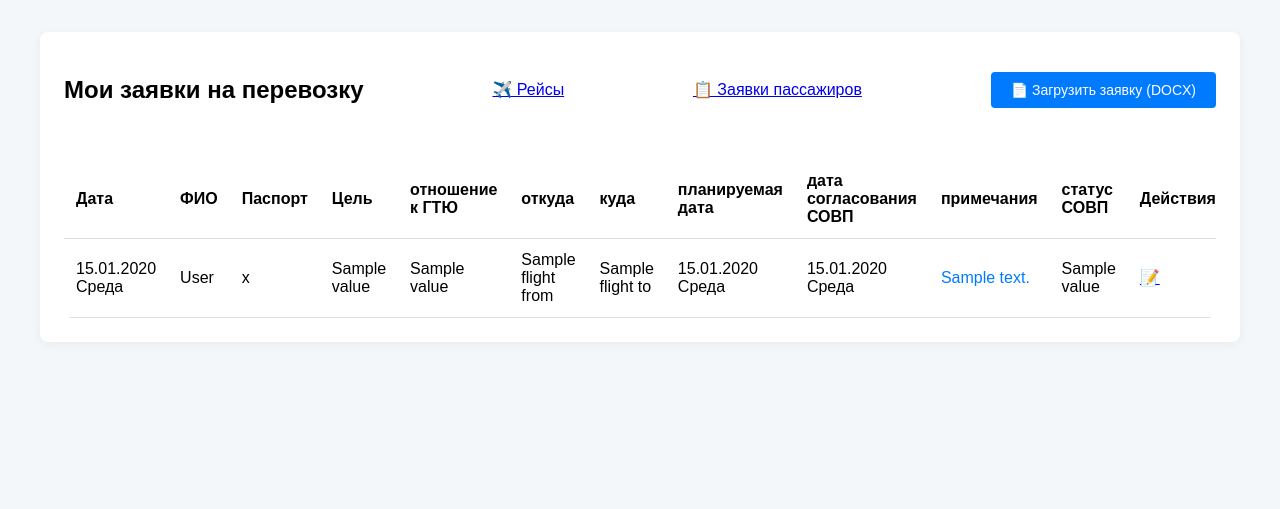
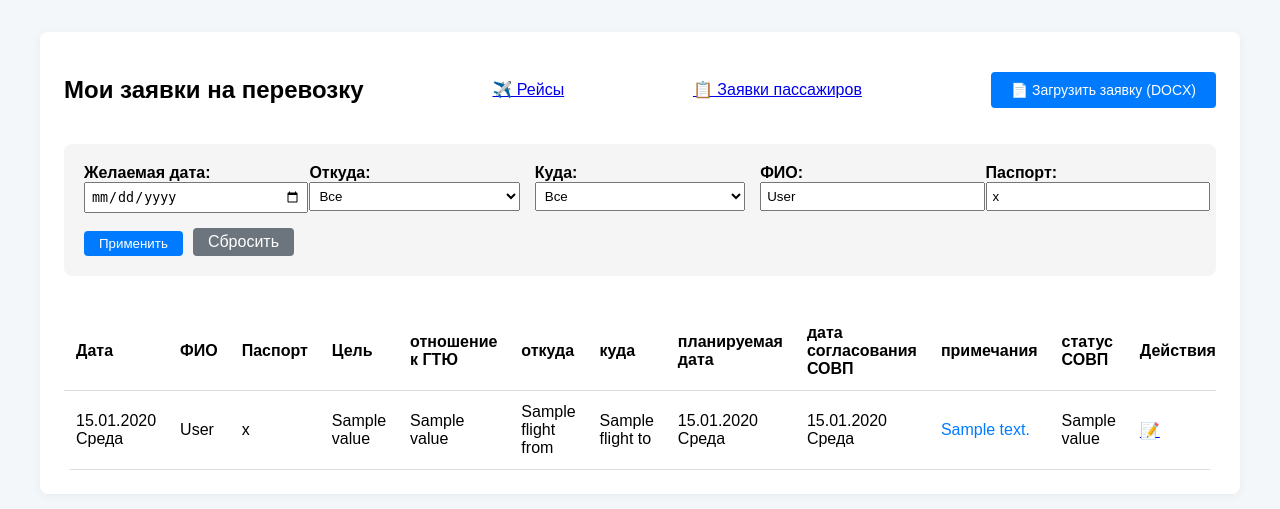
Before and after one commit to TheCoolestProgrammer/gazprom-flights, a FastAPI app: template templates/main_dispatcher/dashboard.html in a window 1280 px wide. Shown: the part 50-559 px from the top of the page. Run offline with FastAPI, Linux system fonts and the light colour scheme; the template is opened without the code that fills it: most values are stand-ins (such as "Sample title", 1, 10 or a date in 2020); parts of the project's set-up code (start-up, migrations or seed data) failed here and were passed over.

Commit message:
add search and filters in main dispatcher

```diff
--- a/src/routes/transport_dispatcher.py
+++ b/src/routes/transport_dispatcher.py
@@ -21,7 +21,7 @@ async def dashboard(
     session: SessionDep,
     user: User = Depends(RoleChecker(Role.TRANSPORT_DISPATHER))
     ):
-    requests = session.query(Passenger).filter(Passenger.created_by==user.id).options(
+    requests = session.query(Passenger).filter(Passenger.department_id==user.department_id).options(
         joinedload(Passenger.passenger_flights).joinedload(PassengerFlight.flights)
     ).order_by(Passenger.request_date.desc()).all()
     return templates.TemplateResponse(request=request, name="transport_dispatcher/dashboard.html", context={
--- a/templates/main_dispatcher/dashboard.html
+++ b/templates/main_dispatcher/dashboard.html
@@ -12,6 +12,52 @@
             📄 Загрузить заявку (DOCX)
         </button>
     </div>
+
+    <!-- Блок фильтров -->
+    <form method="GET" action="" style="margin: 20px 0; padding: 20px; background: #f5f5f5; border-radius: 8px;">
+        <div style="display: grid; grid-template-columns: repeat(auto-fit, minmax(200px, 1fr)); gap: 15px;">
+            <div>
+                <label style="font-weight: bold;">Желаемая дата:</label><br>
+                <input type="date" name="planning_date" value="{{ filters.planning_date or '' }}" style="width: 100%; padding: 5px;">
+            </div>
+
+            <div>
+                <label style="font-weight: bold;">Откуда:</label><br>
+                <select name="flight_from" style="width: 100%; padding: 5px;">
+                    <option value="">Все</option>
+                    {% for city in unique_cities_from %}
+                        <option value="{{ city }}" {% if filters.flight_from == city %}selected{% endif %}>{{ city }}</option>
+                    {% endfor %}
+                </select>
+            </div>
+
+            <div>
+                <label style="font-weight: bold;">Куда:</label><br>
+                <select name="flight_to" style="width: 100%; padding: 5px;">
+                    <option value="">Все</option>
+                    {% for city in unique_cities_to %}
+                        <option value="{{ city }}" {% if filters.flight_to == city %}selected{% endif %}>{{ city }}</option>
+                    {% endfor %}
+                </select>
+            </div>
+
+            <div>
+                <label style="font-weight: bold;">ФИО:</label><br>
+                <input type="text" name="fullname" value="{{ filters.fullname or '' }}" placeholder="Поиск по ФИО" style="width: 100%; padding: 5px;">
+            </div>
+
+            <div>
+                <label style="font-weight: bold;">Паспорт:</label><br>
+                <input type="text" name="passport" value="{{ filters.passport or '' }}" placeholder="Поиск по паспорту" style="width: 100%; padding: 5px;">
+            </div>
+
+            <div style="display: flex; gap: 10px; align-items: flex-end;">
+                <button type="submit" style="background: #007bff; color: white; border: none; padding: 5px 15px; border-radius: 4px; cursor: pointer;">Применить</button>
+                <a href="?" style="text-decoration: none; padding: 5px 15px; background: #6c757d; color: white; border-radius: 4px;">Сбросить</a>
+            </div>
+        </div>
+    </form>
+
     <div class="table-wrapper">
     <table>
         <thead>
```
Also changed, not shown: src/routes/main_dispatcher.py (+69 -6 lines).
